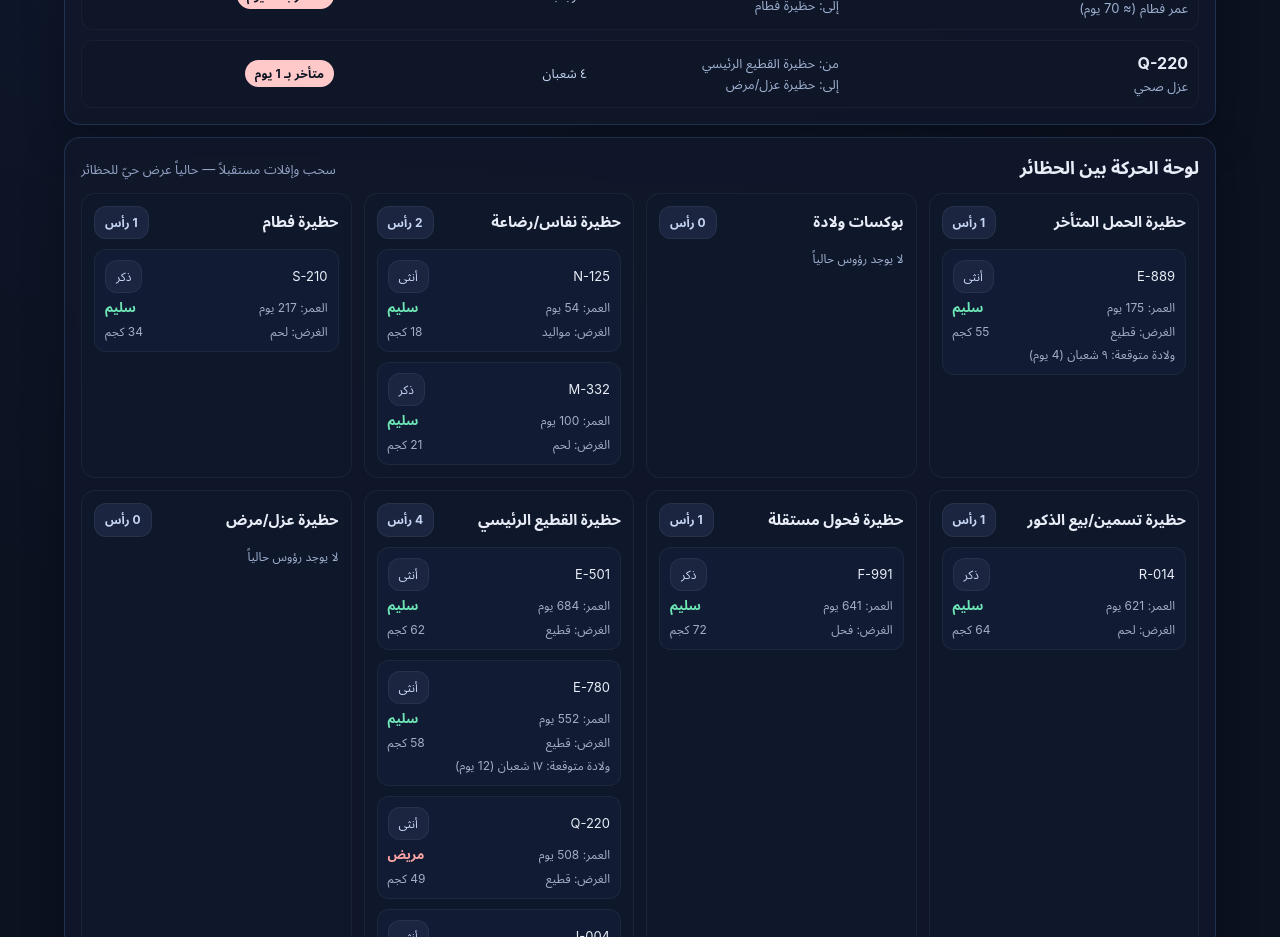
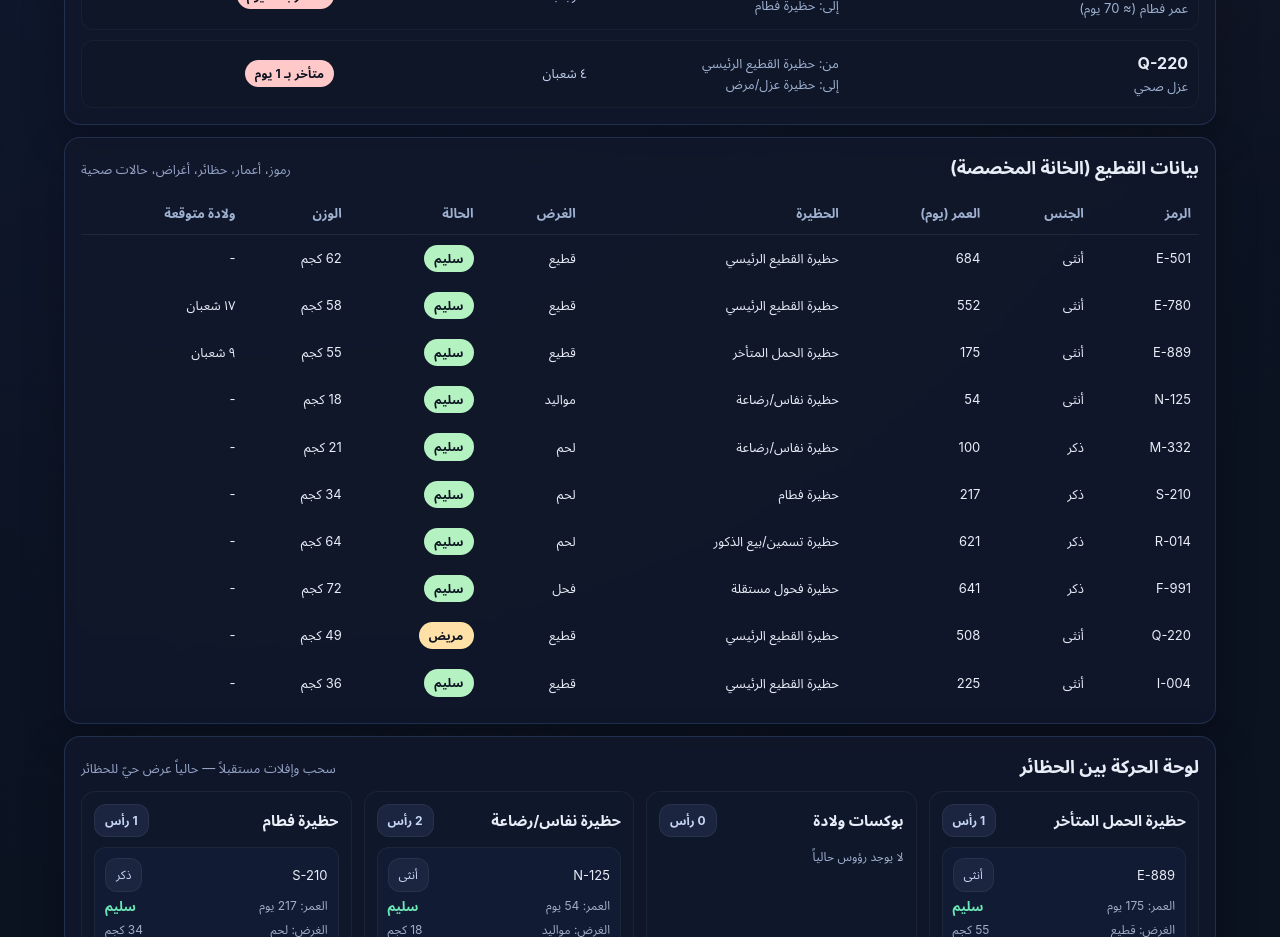
Before and after one commit to alalhawkash/sheep, a React (Vite) app: page / in a window 1280 px wide. Shown: the part 1160-2097 px from the top of the page. Built offline with nearby package versions, Linux system fonts and the light colour scheme.

Commit message:
Add flock data panel

```diff
--- a/src/App.css
+++ b/src/App.css
@@ -320,6 +320,11 @@
   border-collapse: collapse;
 }
 
+.table-wrap {
+  width: 100%;
+  overflow-x: auto;
+}
+
 .table th,
 .table td {
   padding: 10px 8px;
--- a/src/App.tsx
+++ b/src/App.tsx
@@ -261,6 +261,11 @@ function App() {
     herd: animals.filter((a) => a.pen === id),
   }))
 
+  const animalRows = animals.map((a) => ({
+    ...a,
+    age: ageInDays(a.birthDate),
+  }))
+
   const season = breedingSeason
   const inSeason = isDateInRange(season.currentStart, season.currentEnd)
   const daysToStart = daysUntil(season.currentStart)
@@ -346,6 +351,45 @@ function App() {
           ) : (
             movementAlerts.map((alert) => <AlertItem alert={alert} key={alert.id} />)
           )}
+        </div>
+      </div>
+
+      <div className="panel" style={{ marginTop: 12 }}>
+        <div className="panel-head">
+          <h3>بيانات القطيع (الخانة المخصصة)</h3>
+          <span className="hint">رموز، أعمار، حظائر، أغراض، حالات صحية</span>
+        </div>
+        <div className="table-wrap">
+          <table className="table">
+            <thead>
+              <tr>
+                <th>الرمز</th>
+                <th>الجنس</th>
+                <th>العمر (يوم)</th>
+                <th>الحظيرة</th>
+                <th>الغرض</th>
+                <th>الحالة</th>
+                <th>الوزن</th>
+                <th>ولادة متوقعة</th>
+              </tr>
+            </thead>
+            <tbody>
+              {animalRows.map((a) => (
+                <tr key={a.id}>
+                  <td>{a.tag}</td>
+                  <td>{a.gender}</td>
+                  <td>{a.age}</td>
+                  <td>{labelForPen(a.pen)}</td>
+                  <td>{a.purpose}</td>
+                  <td>
+                    <span className={`badge ${a.status === 'سليم' ? 'success' : 'warn'}`}>{a.status}</span>
+                  </td>
+                  <td>{a.weightKg ? `${a.weightKg} كجم` : '-'}</td>
+                  <td>{a.expectedDueDate ? formatDate(a.expectedDueDate) : '-'}</td>
+                </tr>
+              ))}
+            </tbody>
+          </table>
         </div>
       </div>
 
```
